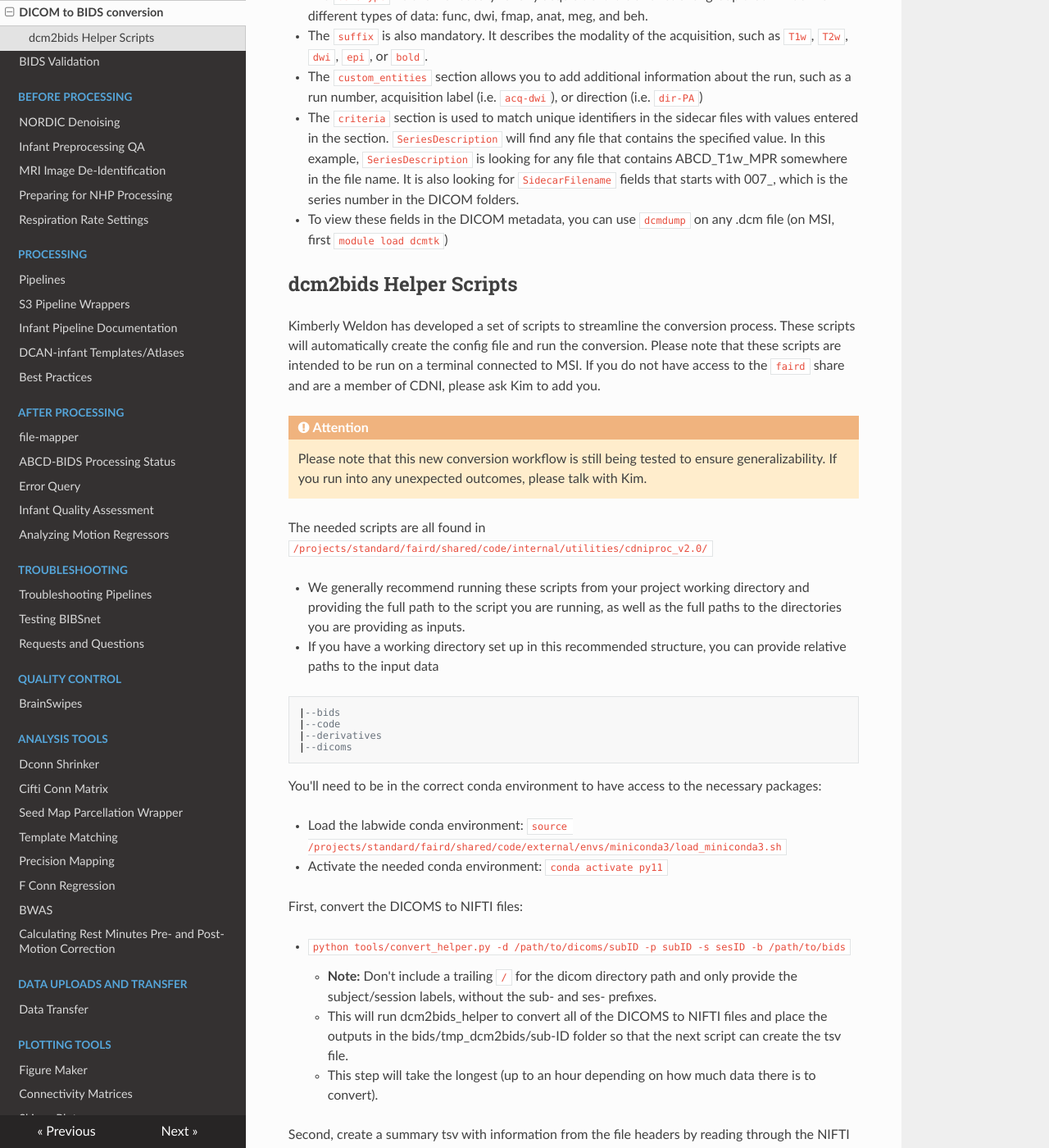
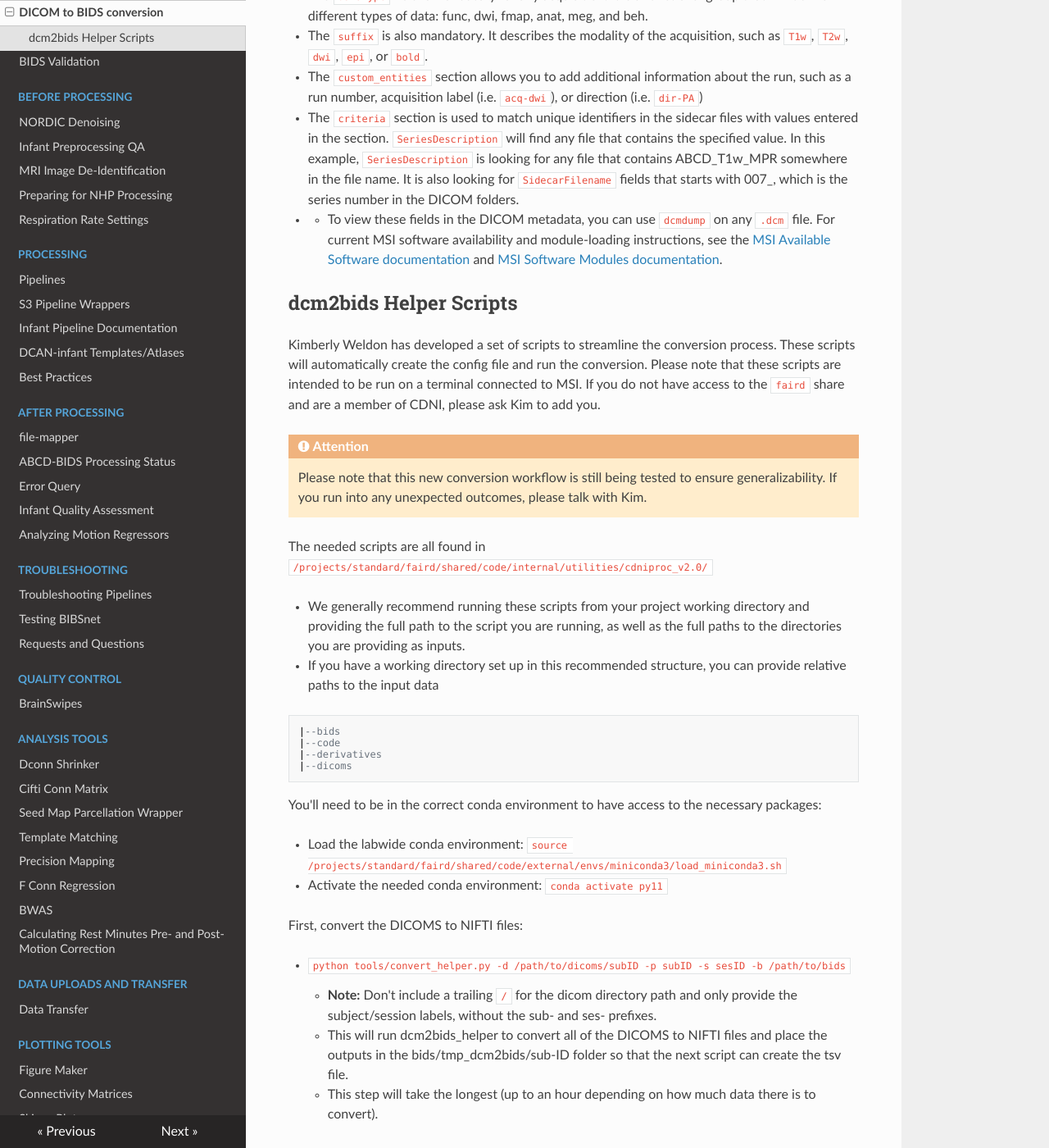
Before and after one commit to DCAN-Labs/cdni-brain, an MkDocs documentation site: the page built from docs/dcm2bids.md, in a window 1280 px wide and 1400 px high, scrolled down 888 px. Shown: the whole window at 82% size. Built offline with MkDocs 1.6.1, drawn with Linux system fonts in a browser that asks for light colours; nearby versions of some CDN libraries; some of the changed text lies outside the part shown.

Commit message:
Enhance DICOM metadata and FSL instructions
Updated instructions for viewing DICOM metadata and clarified requirements for FSL.

```diff
--- a/docs/dcm2bids.md
+++ b/docs/dcm2bids.md
@@ -43,7 +43,7 @@ Watch: [Dcm2bids CDNI tutorial recording](https://drive.google.com/drive/folders
 
 * The `criteria` section is used to match unique identifiers in the sidecar files with values entered in the section. `SeriesDescription` will find any file that contains the specified value. In this example, `SeriesDescription` is looking for any file that contains ABCD_T1w_MPR somewhere in the file name. It is also looking for `SidecarFilename` fields that starts with 007_, which is the series number in the DICOM folders.
 
-* To view these fields in the DICOM metadata, you can use `dcmdump` on any .dcm file (on MSI, first `module load dcmtk`)
+* * To view these fields in the DICOM metadata, you can use `dcmdump` on any `.dcm` file. For current MSI software availability and module-loading instructions, see the [MSI Available Software documentation](https://userdocs.msi.umn.edu/software/package_docs/index.html) and [MSI Software Modules documentation](https://userdocs.msi.umn.edu/software/software_modules.html).
 
 ## dcm2bids Helper Scripts
 
@@ -87,7 +87,7 @@ Second, create a summary tsv with information from the file headers by reading t
 
 * `python nii_init_gpt5.py /path/to/bids/tmp_dcm2bids/sub-ID -p subID -s sesID -o /path/to/output.tsv`
 
-    - Run `module load fsl` first!
+    - * This step requires FSL. For current MSI FSL availability and module-loading instructions, see the [MSI Available Software documentation](https://userdocs.msi.umn.edu/software/package_docs/index.html).
     - Provide the path to the output of the convert_helper script.
     - You can either provide the subject (`-p`) and session (`-s`) IDs (with or without the sub- and ses- labels), which will allow the script to create a tsv with the format subID_sesID.tsv in the directory from which you ran the script, or you can provide the path to where and what you want the tsv file to be named with the `-o` flag.
     - This script will iterate through the converted NIFTI files to create a summary tsv that will label the runs of interest.
```
